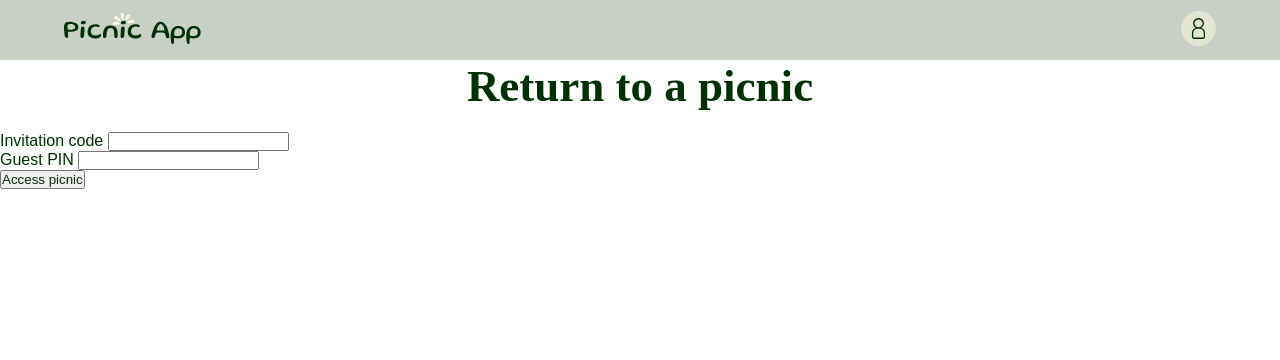
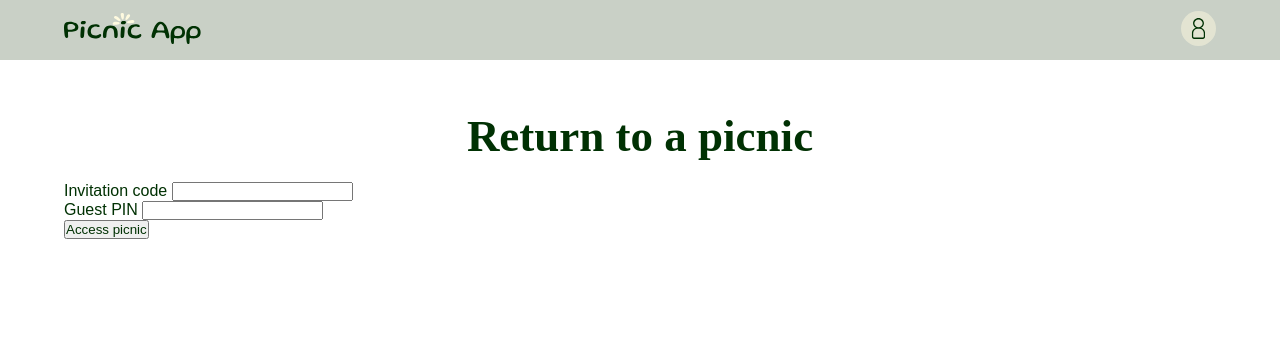
Before and after one commit to Jenea-G/web-project-1, a Flask app: page /join/return in a window 1280 px wide. Shown: the top 360 px of the page. Run offline with Flask 3, Linux system fonts and the light colour scheme; some web fonts are replaced.

Commit message:
add section and container to every template

```diff
--- a/static/css/style.css
+++ b/static/css/style.css
@@ -13,7 +13,9 @@
     --secondary: #E13329;
     --secondary-light: #F29E8F;
     --header-bg: #C9D0C6;
+    --background: #FEFADF;
     --text: #003103;
+    --radius: 10px;
 }
 
 .container {
@@ -28,9 +30,16 @@ section {
 
 .feedback {
     position: absolute;
-    background-color: var(--header-bg);
+    background-color: var(--background);
+    top: 70px;
     left: 50%;
     transform: translateX(-50%);
+    box-shadow: 0 0 15px 0 #0031038c;
+    border-radius: var(--radius);
+}
+
+.feedback p {
+    margin: 0 20px;
 }
 
 header {
@@ -81,7 +90,7 @@ h1 {
     padding: 10px;
     width: 170px;
     border: 1px solid white;
-    border-radius: 10px;
+    border-radius: var(--radius);
     box-shadow: -10px 10px 0 0 var(--primary-light);
 
     cursor: pointer;
--- a/templates/base.html
+++ b/templates/base.html
@@ -31,7 +31,7 @@
 
     <main>
         <section class="feedback">
-            <div class="container">
+
             {% with messages = get_flashed_messages( with_categories=true ) %} {% if
             messages %}
             <div class="flash-messages">
@@ -40,7 +40,7 @@
                 {% endfor %}
             </div>
             {% endif %} {% endwith %}
-            </div>
+
         </section>
 
         {% block content %} {% endblock %}
--- a/templates/create_picnic.html
+++ b/templates/create_picnic.html
@@ -1,6 +1,7 @@
 {% extends "base.html" %} {% block title %} Create | Picnic App {% endblock %}
 {% block content %}
 <section>
+    <div class="container">
         <h1>Create your picnic</h1>
         <form method="POST">
 
@@ -63,5 +64,6 @@
             </button>
 
         </form>
+    </div>
 </section>
 {% endblock %}
--- a/templates/edit_item.html
+++ b/templates/edit_item.html
@@ -1,6 +1,7 @@
 {% extends "base.html" %} {% block title %} Edit Item | Picnic App {% endblock %}
 {% block content %}
 <section>
+    <div class="container">
         <h1>Edit item</h1>
 
         <form action="{{ url_for('edit_item', item_id=item.id) }}" method="POST">
@@ -26,5 +27,6 @@
         <a href="{{ url_for('picnic', picnic_id=picnic.id) }}">
             Cancel
         </a>
+    </div>
 </section>
 {% endblock %}
--- a/templates/edit_picnic.html
+++ b/templates/edit_picnic.html
@@ -1,6 +1,7 @@
 {% extends "base.html" %} {% block title %} Edit "{{ picnic.picnic_name }}" | Picnic App {% endblock %}
 {% block content %}
 <section>
+    <div class="container">
         <h1>Edit {{ picnic.picnic_name }}</h1>
         <form action="{{ url_for('edit_picnic', picnic_id=picnic.id) }}" method="POST">
 
@@ -71,5 +72,7 @@
             </button>
 
         </form>
+
+    </div>
 </section>
 {% endblock %}
--- a/templates/login.html
+++ b/templates/login.html
@@ -1,6 +1,8 @@
 {% extends "base.html" %} {% block title %} Login | Picnic App {% endblock %}
 {% block content %}
 <section>
+    <div class="container">
+
         <h1>User login</h1>
 
         <form method="post" class="form">
@@ -16,5 +18,7 @@
 
             <button class="btn" type="submit">Log in</button>
         </form>
+
+    </div>
 </section>
 {% endblock %}
--- a/templates/picnics.html
+++ b/templates/picnics.html
@@ -1,6 +1,8 @@
 {% extends "base.html" %} {% block title %} Picnics | Picnic App {% endblock %}
 {% block content %}
 <section>
+    <div class="container">
+
         <h1>Welcome, {{ current_user.name }}</h1>
 
         <p>Browse or add your picnics.</p>
@@ -30,5 +32,7 @@
             {% endif %}
         </div>
 
+    </div>
+
 </section>
 {% endblock %}
--- a/templates/register.html
+++ b/templates/register.html
@@ -2,6 +2,8 @@
 {% block content %}
 
 <section>
+    <div class="container">
+
         <h1>Create an account</h1>
 
         <form method="POST" class="form">
@@ -22,5 +24,7 @@
 
             <button class="btn" type="submit">Create account</button>
         </form>
+
+    </div>
 </section>
 {% endblock %}
--- a/templates/returning_guest.html
+++ b/templates/returning_guest.html
@@ -1,5 +1,7 @@
 {% extends "base.html" %} {% block title %} Return to picnic | Picnic App {% endblock %}
 {% block content %}
+<section>
+    <div class="container">
         <h1>Return to a picnic</h1>
 
         <form method="post" action="{{ url_for('returning_guest') }}">
@@ -8,15 +10,20 @@
                     Invitation code
                 </label>
 
-        <input type="text" id="invitation-code" name="invitation_code" value="{{ invitation_code or '' }}" required>
+                <input type="text" id="invitation-code" name="invitation_code" value="{{ invitation_code or '' }}"
+                    required>
             </p>
 
             <p>
                 <label for="guest-pin">Guest PIN</label>
 
-        <input type="password" id="guest-pin" name="guest_pin" inputmode="numeric" minlength="6" maxlength="6" required>
+                <input type="password" id="guest-pin" name="guest_pin" inputmode="numeric" minlength="6" maxlength="6"
+                    required>
             </p>
 
             <button type="submit">Access picnic</button>
         </form>
+    </div>
+</section>
+
 {% endblock %}
```
Also changed, not shown: templates/join_picnic.html (+9 -2 lines), templates/picnic.html (+16 -2 lines). Lines whose indentation alone changed are shown as unchanged.
